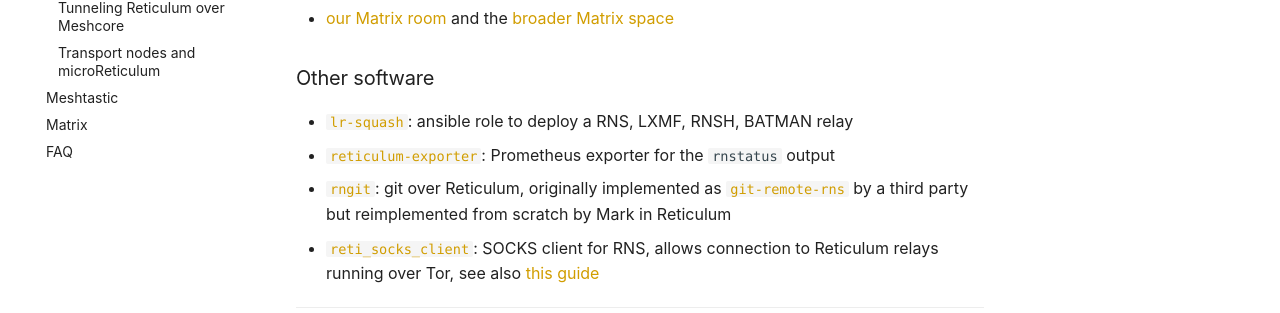
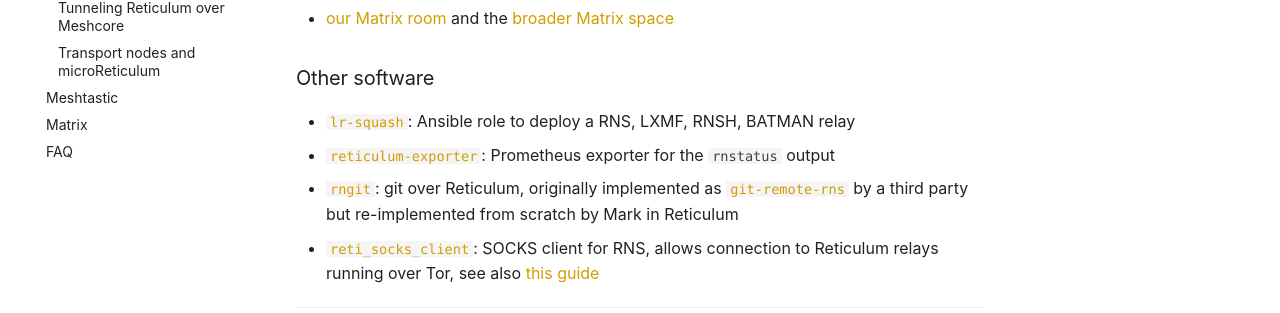
Before and after one commit to ReseauLibre/lora.reseaulibre.ca, an MkDocs documentation site: the page built from docs/guides/reticulum/index.md, in a window 1280 px wide and 900 px high, scrolled down 2867 px. Shown: the part 256-569 px from the top of the window. Built offline with MkDocs 1.6.1 and Material for MkDocs 9.7.7, drawn with Linux system fonts in a browser that asks for light colours; plug-ins that fetch from the network failed and are left out; comment, search, counter and statistics services are not loaded.

Commit message:
spellcheck

```diff
--- a/docs/guides/reticulum/index.md
+++ b/docs/guides/reticulum/index.md
@@ -53,7 +53,7 @@
 - [Columba](https://columba.network/): chat, voice calls, Android
 - [`MeshChatX`](https://meshchatx.com/): chat, group chat, voice calls, vibe-coded,
   integrates (poorly) with RNS, Linux
-- [Intertia](https://inertia.chat/): native MacOS client, explicitly not vibe-coded
+- [`Intertia`](https://inertia.chat/): native MacOS client, explicitly not vibe-coded
 
 We (unfortunately) do not have guides for those applications for
 now.
@@ -145,10 +145,10 @@
 
 ### Other software
 
-- [`lr-squash`](https://git.puscii.nl/yids/lr-squesh): ansible role to deploy a RNS, LXMF, RNSH, BATMAN relay
+- [`lr-squash`](https://git.puscii.nl/yids/lr-squesh): Ansible role to deploy a RNS, LXMF, RNSH, BATMAN relay
 - [`reticulum-exporter`](https://git.drkhsh.at/reticulum-exporter/): Prometheus exporter for the `rnstatus` output
 - [`rngit`](https://reticulum.network/manual/git.html): git over Reticulum, originally implemented as
-  [`git-remote-rns`](https://github.com/Eeems/git-remote-rns) by a third party but reimplemented from
+  [`git-remote-rns`](https://github.com/Eeems/git-remote-rns) by a third party but re-implemented from
   scratch by Mark in Reticulum
 - [`reti_socks_client`](https://codeberg.org/SkyGuy/reti_socks_client): SOCKS client for RNS, allows connection to
   Reticulum relays running over Tor, see also [this guide](https://rns.recipes/forum/help/anonymous-nodes-without-i2p)
```
Also changed, not shown: docs/guides/meshcore/channels.md (+2 -2 lines), docs/guides/meshcore/index.md (+2 -2 lines), docs/guides/reticulum/rtnode.md (+3 -3 lines), docs/references/net.md (+1 -1 lines), 1 other file.
